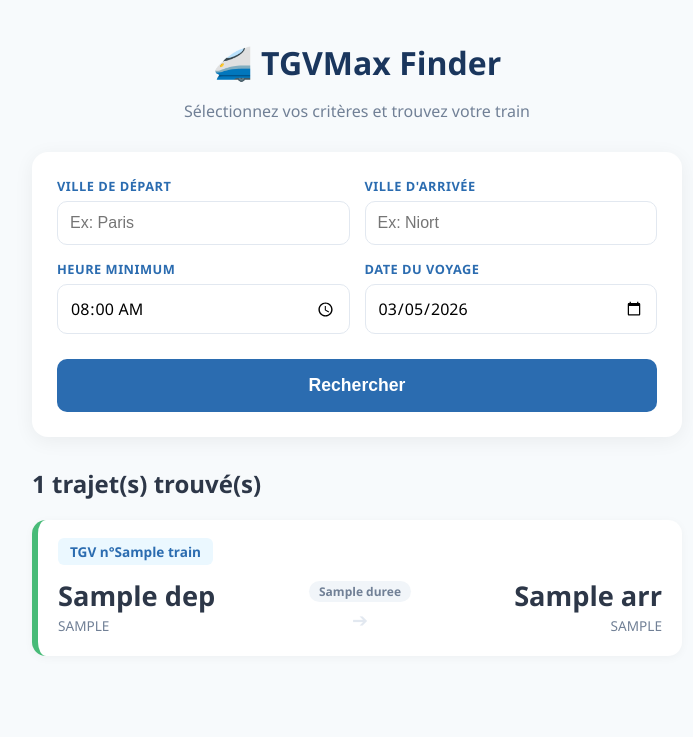
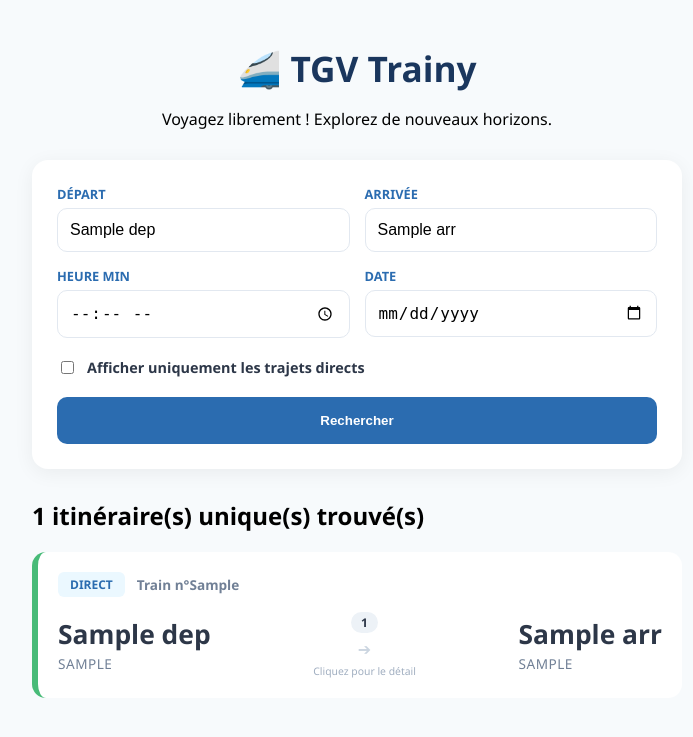
Before and after one commit to Artemasu/neo4j_sncf, a Flask app: template templates/index.html in a window 1280 px wide. Shown: the top 737 px of the page, without its empty margins (283-976 px from the left). Run offline with Flask 3, Linux system fonts and the light colour scheme; the template is opened without the code that fills it: most values are stand-ins (such as "Sample title", 1, 10 or a date in 2020).

Commit message:
Appli présentable et fonctionnelle

```diff
--- a/app.py
+++ b/app.py
@@ -14,76 +14,61 @@
     try:
         tdelta = datetime.strptime(h_arr, fmt) - datetime.strptime(h_dep, fmt)
         seconds = tdelta.total_seconds()
-        if seconds < 0: seconds += 86400  # Gestion des trajets arrivant le lendemain
+        if seconds < 0: seconds += 86400
         heures = int(seconds // 3600)
         minutes = int((seconds % 3600) // 60)
         return f"{heures}h{minutes:02d}"
-    except:
-        return "N/A"
+    except: return "N/A"
 
-def configurer_base(session):
-    session.run("CREATE CONSTRAINT gare_iata IF NOT EXISTS FOR (g:Gare) REQUIRE g.code_iata IS UNIQUE")
-
-def importer_donnees_opti(session, df_nodes, df_rels):
-    query_nodes = "UNWIND $batch AS l MERGE (g:Gare {code_iata: l.iata}) SET g.ville = l.ville"
-    session.run(query_nodes, batch=df_nodes.to_dict('records'))
-
-    query_rels = """
-    UNWIND $batch AS l
-    MATCH (dep:Gare {code_iata: l['Origine IATA']})
-    MATCH (arr:Gare {code_iata: l['Destination IATA']})
-    CREATE (dep)-[:TRAJET {
-        `n°`: l.TRAIN_NO,
-        `heure départ`: l.Heure_depart,
-        `heure arrivée`: l.Heure_arrivee,
-        dates: l.DATE
-    }]->(arr)
-    """
-    dict_rels = df_rels.to_dict('records')
-    chunk_size = 5000
-    for i in range(0, len(dict_rels), chunk_size):
-        batch = dict_rels[i:i + chunk_size]
-        session.run(query_rels, batch=batch)
-    print("\nImportation terminée.")
-
-def recherche_par_date(tx, v_dep, v_arr, h_min, date_v):
-    query = """
-    MATCH (d:Gare)-[r:TRAJET]->(a:Gare)
+def recherche_itineraires(tx, v_dep, v_arr, h_min, date_v, direct_only):
+    hop_limit = "1" if direct_only else "1..2"
+    query = f"""
+    MATCH p = (d:Gare)-[:TRAJET*{hop_limit}]->(a:Gare)
     WHERE toUpper(d.ville) CONTAINS toUpper($v_dep)
       AND toUpper(a.ville) CONTAINS toUpper($v_arr)
-      AND r.`heure départ` >= $h_min
-      AND $date_v IN r.dates
-    RETURN r.`n°` AS train, r.`heure départ` AS dep, r.`heure arrivée` AS arr,
-           d.ville AS ville_dep, a.ville AS ville_arr
-    ORDER BY r.`heure départ` ASC
+      AND ALL(r IN relationships(p) WHERE $date_v IN r.dates)
+      AND (relationships(p)[0]).`heure départ` >= $h_min
+      AND (size(relationships(p)) = 1 OR
+          (relationships(p)[1]).`heure départ` > (relationships(p)[0]).`heure arrivée`)
+    RETURN
+        [r IN relationships(p) | {{
+            no: r.`n°`, dep: r.`heure départ`, arr: r.`heure arrivée`,
+            v_dep: startNode(r).ville, v_arr: endNode(r).ville
+        }}] AS segments,
+        size(relationships(p)) AS nb_segments
+    ORDER BY (relationships(p)[0]).`heure départ` ASC
     """
     result = tx.run(query, v_dep=v_dep, v_arr=v_arr, h_min=h_min, date_v=date_v)
     return result.data()
 
-# --- PARTIE FLASK ---
 @app.route("/", methods=["GET", "POST"])
 def index():
-    results = None
+    results = []
+    params = {}
     if request.method == "POST":
-        v_dep = request.form.get("dep")
-        v_arr = request.form.get("arr")
-        h_min = request.form.get("h_min")
-        date_v = request.form.get("date_v")
+        params = {
+            "dep": request.form.get("dep"),
+            "arr": request.form.get("arr"),
+            "h_min": request.form.get("h_min"),
+            "date_v": request.form.get("date_v"),
+            "direct_only": request.form.get("direct_only") == "on"
+        }
+        with driver.session() as session:
+            raw = session.execute_read(recherche_itineraires, params["dep"], params["arr"],
+                                       params["h_min"], params["date_v"], params["direct_only"])
 
-        with driver.session() as session:
-            raw_results = session.execute_read(recherche_par_date, v_dep, v_arr, h_min, date_v)
-            for res in raw_results:
-                res['duree'] = calculer_duree(res['dep'], res['arr'])
-            results = raw_results
+            # --- FUSION PAR NUMÉRO DE TRAIN (ANTI-DOUBLONS) ---
+            uniques = {}
+            for iti in raw:
+                # On identifie le trajet par le numéro du 1er train et son heure de départ
+                train_id = f"{iti['segments'][0]['no']}-{iti['segments'][0]['dep']}"
+                if train_id not in uniques:
+                    iti['total_duree'] = calculer_duree(iti['segments'][0]['dep'], iti['segments'][-1]['arr'])
+                    uniques[train_id] = iti
 
-    return render_template("index.html", results=results)
+            results = list(uniques.values())
+
+    return render_template("index.html", results=results, params=params)
 
 if __name__ == "__main__":
-    with driver.session() as session:
-        nb_gares = session.run("MATCH (g:Gare) RETURN count(g) AS nb").single()["nb"]
-        if nb_gares == 0:
-            nodes, rels = preparer_donnees('tgvmax.csv')
-            configurer_base(session)
-            importer_donnees_opti(session, nodes, rels)
-
     app.run(debug=True)
--- a/static/style.css
+++ b/static/style.css
@@ -1,208 +1,45 @@
-/* Palette de couleurs TGVMax */
 :root {
-    --primary-blue: #1a365d;
-    --secondary-blue: #2b6cb0;
-    --accent-green: #48bb78;
-    --bg-light: #f7fafc;
-    --white: #ffffff;
-    --text-main: #2d3748;
-    --text-muted: #718096;
-    --border-color: #e2e8f0;
+    --primary-blue: #1a365d; --secondary-blue: #2b6cb0; --accent-green: #48bb78;
+    --bg-light: #f7fafc; --white: #ffffff; --text-main: #2d3748; --text-muted: #718096;
 }
 
-body {
-    font-family: 'Segoe UI', system-ui, -apple-system, sans-serif;
-    background-color: var(--bg-light);
-    color: var(--text-main);
-    margin: 0;
-    padding: 20px;
-    display: flex;
-    justify-content: center;
-}
+body { font-family: 'Segoe UI', system-ui, sans-serif; background-color: var(--bg-light); margin: 0; padding: 20px; display: flex; justify-content: center; }
+.app-container { width: 100%; max-width: 650px; }
+header { text-align: center; margin-bottom: 30px; }
+header h1 { color: var(--primary-blue); font-size: 2.2rem; margin-bottom: 5px; }
 
-.app-container {
-    width: 100%;
-    max-width: 650px;
-}
+.search-section { background: var(--white); padding: 25px; border-radius: 16px; box-shadow: 0 4px 20px rgba(0,0,0,0.06); margin-bottom: 30px; }
+.form-grid { display: grid; grid-template-columns: 1fr 1fr; gap: 15px; }
+.input-group { display: flex; flex-direction: column; }
+.input-group label { font-size: 0.8rem; font-weight: 700; color: var(--secondary-blue); text-transform: uppercase; margin-bottom: 5px; }
+.input-group input { padding: 12px; border: 1px solid #e2e8f0; border-radius: 10px; font-size: 1rem; outline: none; }
+.input-group input:focus { border-color: var(--secondary-blue); }
 
-header {
-    text-align: center;
-    margin-bottom: 30px;
-}
+.checkbox-group { grid-column: span 2; display: flex; align-items: center; gap: 10px; padding: 5px 0; }
+.checkbox-group label { font-size: 0.9rem; color: var(--text-main); font-weight: 600; cursor: pointer; }
 
-header h1 {
-    color: var(--primary-blue);
-    font-size: 2rem;
-    margin-bottom: 5px;
-}
+.btn-search { grid-column: span 2; background: var(--secondary-blue); color: white; padding: 16px; border: none; border-radius: 10px; font-weight: bold; cursor: pointer; transition: 0.2s; }
+.btn-search:hover { background: var(--primary-blue); }
 
-header p {
-    color: var(--text-muted);
-}
+.train-card { background: var(--white); border-radius: 14px; padding: 20px; margin-bottom: 15px; border-left: 6px solid var(--accent-green); cursor: pointer; transition: 0.2s; position: relative; }
+.train-card:hover { transform: translateY(-2px); box-shadow: 0 5px 15px rgba(0,0,0,0.08); }
 
-/* Formulaire optimisé */
-.search-section {
-    background: var(--white);
-    padding: 25px;
-    border-radius: 16px;
-    box-shadow: 0 4px 20px rgba(0,0,0,0.06);
-    margin-bottom: 30px;
-}
+.train-header { display: flex; align-items: center; gap: 12px; margin-bottom: 10px; }
+.train-tag { background: #ebf8ff; color: var(--secondary-blue); padding: 4px 12px; border-radius: 6px; font-size: 0.75rem; font-weight: bold; text-transform: uppercase; }
+.train-info { font-size: 0.85rem; font-weight: 600; color: var(--text-muted); }
 
-.form-grid {
-    display: grid;
-    grid-template-columns: 1fr 1fr;
-    gap: 15px;
-}
+.train-route { display: flex; align-items: center; justify-content: space-between; margin-top: 15px; }
+.time { display: block; font-size: 1.65rem; font-weight: 800; color: var(--text-main); }
+.station { font-size: 0.85rem; color: var(--text-muted); text-transform: uppercase; letter-spacing: 0.5px; }
 
-.input-group {
-    display: flex;
-    flex-direction: column;
-}
+.route-connector { flex: 1; display: flex; flex-direction: column; align-items: center; position: relative; }
+.duration-badge { font-size: 0.75rem; font-weight: bold; background: #edf2f7; color: var(--text-main); padding: 2px 10px; border-radius: 12px; margin-bottom: 5px; }
+.visual-line { width: 80%; display: flex; align-items: center; justify-content: center; color: #cbd5e0; }
+.click-hint { font-size: 0.65rem; color: #a0aec0; margin-top: 4px; }
 
-.input-group label {
-    font-size: 0.8rem;
-    font-weight: 700;
-    margin-bottom: 6px;
-    color: var(--secondary-blue);
-    text-transform: uppercase;
-    letter-spacing: 0.5px;
-}
+.train-details { margin-top: 15px; padding-top: 15px; border-top: 1px dashed #e2e8f0; animation: slideIn 0.3s ease-out; }
+.details-content { background: #f8fafc; padding: 15px; border-radius: 10px; font-size: 0.9rem; border: 1px solid #edf2f7; }
+.segment-line { margin: 8px 0; color: var(--text-main); }
 
-.input-group input {
-    padding: 12px;
-    border: 1px solid var(--border-color);
-    border-radius: 10px;
-    font-size: 1rem;
-    background-color: #fff;
-    transition: all 0.2s;
-    outline: none;
-}
-
-/* Style spécifique pour les sélecteurs date/heure */
-input[type="date"], input[type="time"] {
-    cursor: pointer;
-    font-family: inherit;
-}
-
-.input-group input:focus {
-    border-color: var(--secondary-blue);
-    box-shadow: 0 0 0 3px rgba(66, 153, 225, 0.15);
-}
-
-.btn-search {
-    grid-column: span 2;
-    background: var(--secondary-blue);
-    color: white;
-    padding: 16px;
-    border: none;
-    border-radius: 10px;
-    font-size: 1.1rem;
-    font-weight: bold;
-    cursor: pointer;
-    margin-top: 10px;
-    transition: background 0.2s;
-}
-
-.btn-search:hover {
-    background: var(--primary-blue);
-}
-
-/* Cartes de résultats style Billetterie */
-.train-card {
-    background: var(--white);
-    border-radius: 14px;
-    padding: 20px;
-    margin-bottom: 15px;
-    box-shadow: 0 2px 10px rgba(0,0,0,0.04);
-    border-left: 6px solid var(--accent-green);
-}
-
-.train-tag {
-    background: #ebf8ff;
-    color: var(--secondary-blue);
-    padding: 4px 12px;
-    border-radius: 6px;
-    font-size: 0.85rem;
-    font-weight: bold;
-}
-
-.train-route {
-    display: flex;
-    align-items: center;
-    justify-content: space-between;
-    margin-top: 15px;
-}
-
-.route-block {
-    flex: 2;
-}
-
-.text-right {
-    text-align: right;
-}
-
-.time {
-    display: block;
-    font-size: 1.7rem;
-    font-weight: 800;
-    color: var(--text-main);
-}
-
-.station {
-    font-size: 0.85rem;
-    color: var(--text-muted);
-    text-transform: uppercase;
-}
-
-/* Connecteur visuel avec Durée */
-.route-connector {
-    flex: 1;
-    display: flex;
-    flex-direction: column;
-    align-items: center;
-    padding: 0 10px;
-}
-
-.duration-badge {
-    font-size: 0.75rem;
-    font-weight: bold;
-    color: var(--text-muted);
-    background: #f1f5f9;
-    padding: 2px 10px;
-    border-radius: 12px;
-    margin-bottom: 4px;
-}
-
-.visual-line {
-    width: 100%;
-    display: flex;
-    align-items: center;
-    justify-content: center;
-    color: var(--border-color);
-}
-
-.arrow {
-    font-size: 1.2rem;
-}
-
-.no-results {
-    text-align: center;
-    padding: 30px;
-    background: #fff5f5;
-    color: #c53030;
-    border-radius: 12px;
-}
-
-/* Responsive pour mobiles */
-@media (max-width: 480px) {
-    .form-grid {
-        grid-template-columns: 1fr;
-    }
-    .btn-search {
-        grid-column: span 1;
-    }
-    .time {
-        font-size: 1.4rem;
-    }
-}
+@keyframes slideIn { from { opacity: 0; transform: translateY(-5px); } to { opacity: 1; transform: translateY(0); } }
+.no-results { text-align: center; padding: 40px; background: #fff5f5; color: #c53030; border-radius: 12px; font-weight: 600; }
--- a/templates/index.html
+++ b/templates/index.html
@@ -2,36 +2,27 @@
 <html lang="fr">
 <head>
     <meta charset="UTF-8">
-    <meta name="viewport" content="width=device-width, initial-scale=1.0">
-    <title>TGVMax Finder - Recherche Intuitive</title>
+    <title>TGV Trainy - Itinéraires</title>
     <link rel="stylesheet" href="{{ url_for('static', filename='style.css') }}">
 </head>
 <body>
     <div class="app-container">
         <header>
-            <h1>🚄 TGVMax Finder</h1>
-            <p>Sélectionnez vos critères et trouvez votre train</p>
+            <h1>🚄 TGV Trainy</h1>
+            <p>Voyagez librement ! Explorez de nouveaux horizons.</p>
         </header>
 
         <section class="search-section">
             <form method="POST">
                 <div class="form-grid">
-                    <div class="input-group">
-                        <label for="dep">Ville de départ</label>
-                        <input type="text" id="dep" name="dep" placeholder="Ex: Paris" required>
-                    </div>
-                    <div class="input-group">
-                        <label for="arr">Ville d'arrivée</label>
-                        <input type="text" id="arr" name="arr" placeholder="Ex: Niort" required>
-                    </div>
+                    <div class="input-group"><label>Départ</label><input type="text" name="dep" value="{{params.dep or ''}}" placeholder="Ex: Paris" required></div>
+                    <div class="input-group"><label>Arrivée</label><input type="text" name="arr" value="{{params.arr or ''}}" placeholder="Ex: Niort" required></div>
+                    <div class="input-group"><label>Heure min</label><input type="time" name="h_min" value="{{params.h_min or '08:00'}}" required></div>
+                    <div class="input-group"><label>Date</label><input type="date" name="date_v" value="{{params.date_v or '2026-03-05'}}" required></div>
 
-                    <div class="input-group">
-                        <label for="h_min">Heure minimum</label>
-                        <input type="time" id="h_min" name="h_min" value="08:00" required>
-                    </div>
-                    <div class="input-group">
-                        <label for="date_v">Date du voyage</label>
-                        <input type="date" id="date_v" name="date_v" value="2026-03-05" required>
+                    <div class="checkbox-group">
+                        <input type="checkbox" id="direct_only" name="direct_only" {% if params.direct_only %}checked{% endif %}>
+                        <label for="direct_only">Afficher uniquement les trajets directs</label>
                     </div>
 
                     <button type="submit" class="btn-search">Rechercher</button>
@@ -42,39 +33,54 @@
         <section class="results-section">
             {% if results %}
                 <div class="results-header">
-                    <h2>{{ results|length }} trajet(s) trouvé(s)</h2>
+                    <h2>{{ results|length }} itinéraire(s) unique(s) trouvé(s)</h2>
                 </div>
                 {% for res in results %}
-                    <div class="train-card">
+                <div class="train-card" onclick="toggleDetails('det-{{ loop.index }}')">
                     <div class="train-header">
-                            <span class="train-tag">TGV n°{{ res.train }}</span>
+                        <span class="train-tag">{% if res.nb_segments == 1 %}DIRECT{% else %}1 ESCALE{% endif %}</span>
+                        <span class="train-info">
+                            {% if res.nb_segments == 1 %} Train n°{{ res.segments[0].no }} {% else %} Itinéraire combiné {% endif %}
+                        </span>
                     </div>
                     <div class="train-route">
                         <div class="route-block">
-                                <span class="time">{{ res.dep }}</span>
-                                <span class="station">{{ res.ville_dep }}</span>
+                            <span class="time">{{ res.segments[0].dep }}</span>
+                            <span class="station">{{ res.segments[0].v_dep }}</span>
                         </div>
-
                         <div class="route-connector">
-                                <span class="duration-badge">{{ res.duree }}</span>
-                                <div class="visual-line">
-                                    <span class="arrow">➔</span>
+                            <span class="duration-badge">{{ res.total_duree }}</span>
+                            <div class="visual-line"><span class="arrow">➔</span></div>
+                            <small class="click-hint">Cliquez pour le détail</small>
+                        </div>
+                        <div class="route-block text-right">
+                            <span class="time">{{ res.segments[-1].arr }}</span>
+                            <span class="station">{{ res.segments[-1].v_arr }}</span>
                         </div>
                     </div>
 
-                            <div class="route-block text-right">
-                                <span class="time">{{ res.arr }}</span>
-                                <span class="station">{{ res.ville_arr }}</span>
+                    <div id="det-{{ loop.index }}" class="train-details" style="display:none;">
+                        <div class="details-content">
+                            {% for seg in res.segments %}
+                            <div class="segment-line">
+                                <strong>Voyage {{ loop.index }} :</strong> Train n°{{ seg.no }} | {{ seg.v_dep }} ({{ seg.dep }}) ➜ {{ seg.v_arr }} ({{ seg.arr }})
+                            </div>
+                            {% endfor %}
                         </div>
                     </div>
                 </div>
                 {% endfor %}
             {% elif results == [] %}
-                <div class="no-results">
-                    <p>Désolé, aucun train trouvé pour ces critères.</p>
-                </div>
+                <div class="no-results"><p>Désolé, aucun trajet trouvé pour ces critères.</p></div>
             {% endif %}
         </section>
     </div>
+
+    <script>
+        function toggleDetails(id) {
+            var el = document.getElementById(id);
+            el.style.display = (el.style.display === "none") ? "block" : "none";
+        }
+    </script>
 </body>
 </html>
```
Lines whose indentation alone changed are shown as unchanged.
